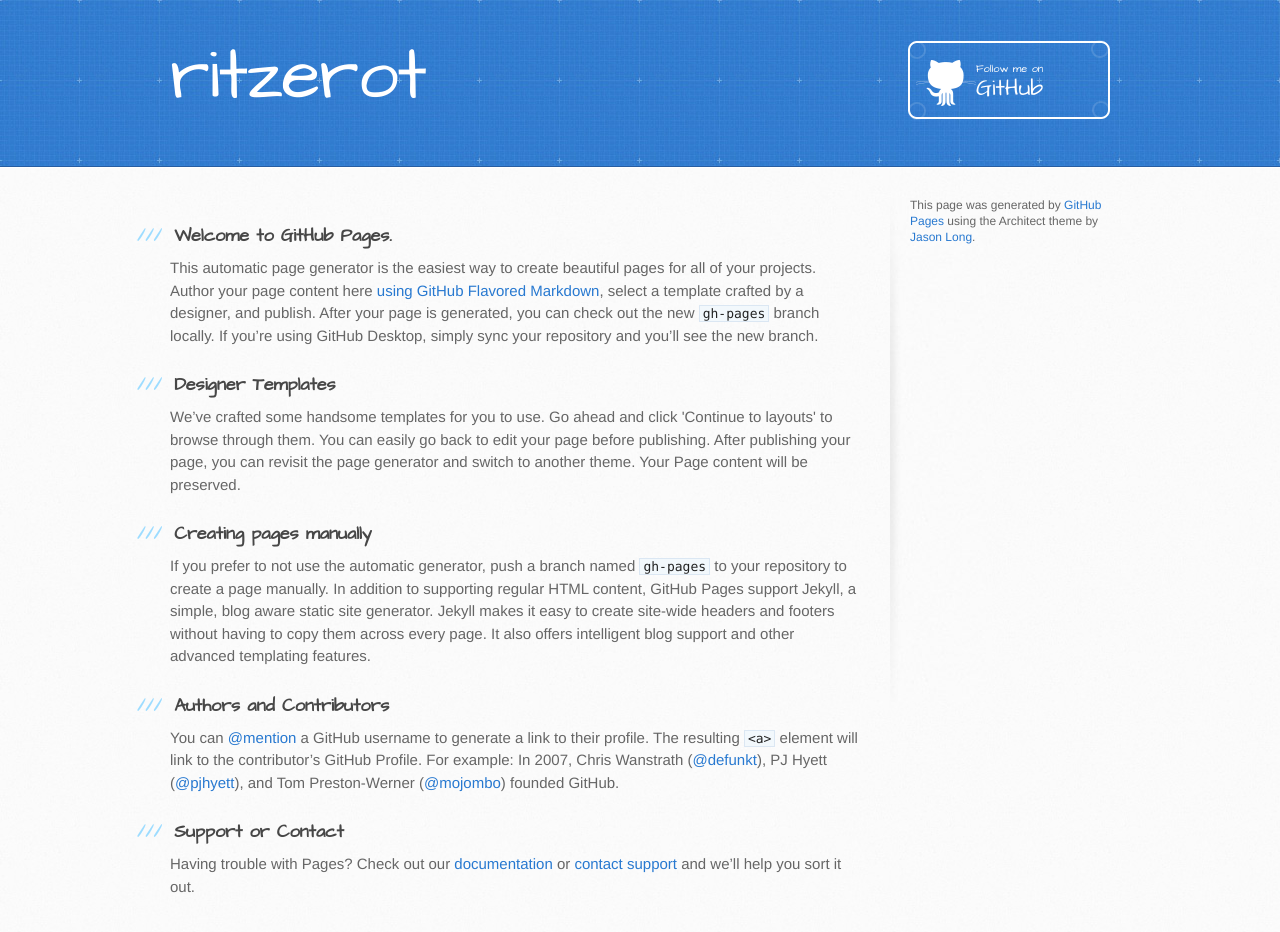
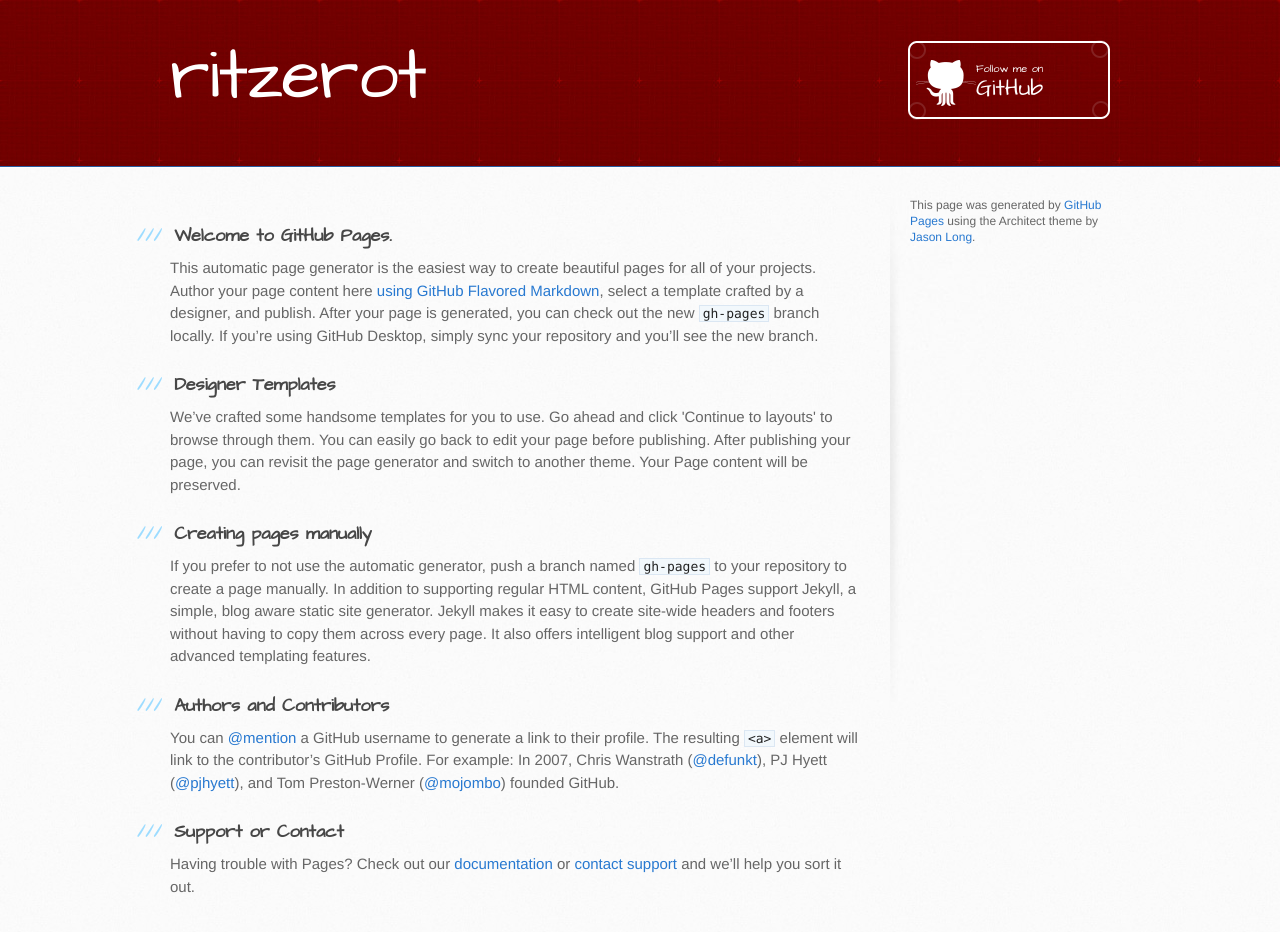
Before and after one commit to tobinam/tobinam.github.io, a plain HTML site: page index.html in a window 1280 px wide. Drawn offline with Linux system fonts and the light colour scheme.

Commit message:
made bg image red

```diff
--- a/stylesheets/stylesheet.css
+++ b/stylesheets/stylesheet.css
@@ -451,7 +451,7 @@ header {
   padding-top: 40px;
   padding-bottom: 40px;
   font-family: 'Architects Daughter', 'Helvetica Neue', Helvetica, Arial, serif;
-  background: #2e7bcf url(../images/header-bg.jpg) 0 0 repeat-x;
+  background: #ff0000 url(../images/header-red-bg.jpg) 0 0 repeat-x;
   border-bottom: solid 1px #275da1;
 }
 
```
Also changed, not shown: images/header-red-bg.jpg (added).
